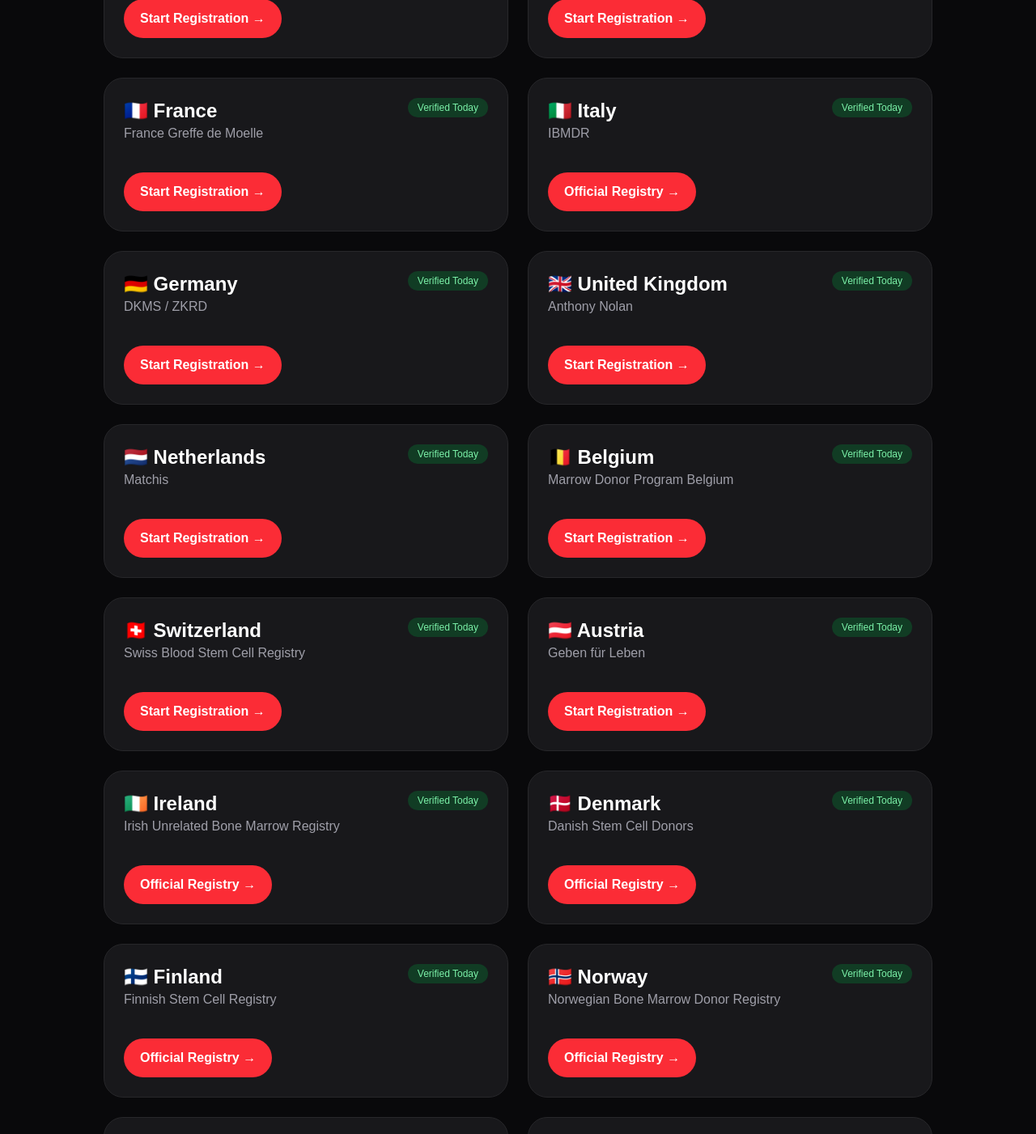
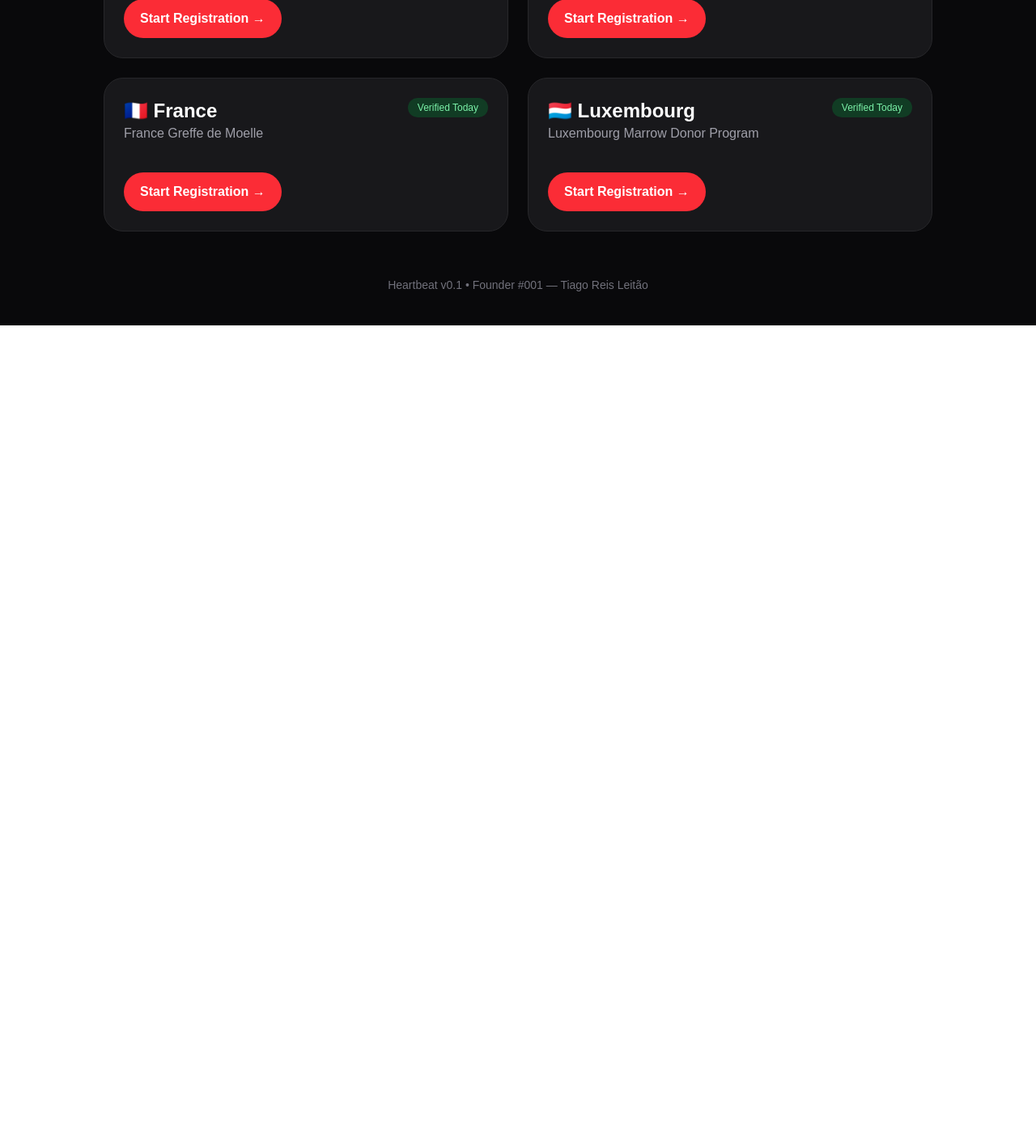
Before and after one commit to OneMatchOrg/onematch-web, a Next.js app: page / in a window 1280 px wide. Shown: the part 620-2021 px from the top of the page at 81% size. After the commit the page ends 1022 px from the top, so only its background shows below. Built offline with nearby package versions, Linux system fonts and the light colour scheme.

Commit message:
🔒 chore(registries): establish trusted core with verified direct registration links

```diff
--- a/data/countries.ts
+++ b/data/countries.ts
@@ -14,7 +14,6 @@
 };
 
 export const countries: Country[] = [
-  // Portugal
   {
     code: "PT",
     name: "Portugal",
@@ -28,19 +27,17 @@
     status: "verified",
   },
 
-  // Espanha
   {
     code: "ES",
     name: "Spain",
     flag: "🇪🇸",
     registry: "REDMO",
-    registrationUrl: "https://www.fcarreras.org/es/donante-de-medula",
+    registrationUrl: "https://fcarreras.org/donamedula",
     directRegistration: true,
     verified: "Today",
     status: "verified",
   },
 
-  // França
   {
     code: "FR",
     name: "France",
@@ -52,159 +49,14 @@
     status: "verified",
   },
 
-  // Itália
   {
-    code: "IT",
-    name: "Italy",
-    flag: "🇮🇹",
-    registry: "IBMDR",
-    registrationUrl: "https://ibmdr.galliera.it/",
-    directRegistration: false,
-    verified: "Today",
-    status: "verified",
-  },
-
-  // Alemanha
-  {
-    code: "DE",
-    name: "Germany",
-    flag: "🇩🇪",
-    registry: "DKMS / ZKRD",
-    registrationUrl: "https://www.dkms.de/",
+    code: "LU",
+    name: "Luxembourg",
+    flag: "🇱🇺",
+    registry: "Luxembourg Marrow Donor Program",
+    registrationUrl: "https://www.dondemoelle.lu/devenir-donneur/s-inscrire",
     directRegistration: true,
     verified: "Today",
     status: "verified",
   },
-
-  // Reino Unido
-  {
-    code: "GB",
-    name: "United Kingdom",
-    flag: "🇬🇧",
-    registry: "Anthony Nolan",
-    registrationUrl: "https://www.anthonynolan.org/",
-    directRegistration: true,
-    verified: "Today",
-    status: "verified",
-  },
-
-  // Países Baixos
-  {
-    code: "NL",
-    name: "Netherlands",
-    flag: "🇳🇱",
-    registry: "Matchis",
-    registrationUrl: "https://www.matchis.nl/",
-    directRegistration: true,
-    verified: "Today",
-    status: "verified",
-  },
-
-  // Bélgica
-  {
-    code: "BE",
-    name: "Belgium",
-    flag: "🇧🇪",
-    registry: "Marrow Donor Program Belgium",
-    registrationUrl: "https://www.mdp.be/",
-    directRegistration: true,
-    verified: "Today",
-    status: "verified",
-  },
-
-  // Suíça
-  {
-    code: "CH",
-    name: "Switzerland",
-    flag: "🇨🇭",
-    registry: "Swiss Blood Stem Cell Registry",
-    registrationUrl: "https://www.blutspende.ch/",
-    directRegistration: true,
-    verified: "Today",
-    status: "verified",
-  },
-
-  // Áustria
-  {
-    code: "AT",
-    name: "Austria",
-    flag: "🇦🇹",
-    registry: "Geben für Leben",
-    registrationUrl: "https://www.gebenfuerleben.at/",
-    directRegistration: true,
-    verified: "Today",
-    status: "verified",
-  },
-
-  // Irlanda
-  {
-    code: "IE",
-    name: "Ireland",
-    flag: "🇮🇪",
-    registry: "Irish Unrelated Bone Marrow Registry",
-    registrationUrl: "https://www.giveblood.ie/",
-    directRegistration: false,
-    verified: "Today",
-    status: "verified",
-  },
-
-  // Dinamarca
-  {
-    code: "DK",
-    name: "Denmark",
-    flag: "🇩🇰",
-    registry: "Danish Stem Cell Donors",
-    registrationUrl: "https://bloddonor.dk/",
-    directRegistration: false,
-    verified: "Today",
-    status: "verified",
-  },
-
-  // Finlândia
-  {
-    code: "FI",
-    name: "Finland",
-    flag: "🇫🇮",
-    registry: "Finnish Stem Cell Registry",
-    registrationUrl: "https://www.veripalvelu.fi/",
-    directRegistration: false,
-    verified: "Today",
-    status: "verified",
-  },
-
-  // Noruega
-  {
-    code: "NO",
-    name: "Norway",
-    flag: "🇳🇴",
-    registry: "Norwegian Bone Marrow Donor Registry",
-    registrationUrl: "https://www.blodbanken-oslo.no/",
-    directRegistration: false,
-    verified: "Today",
-    status: "verified",
-  },
-
-  // Polónia
-  {
-    code: "PL",
-    name: "Poland",
-    flag: "🇵🇱",
-    registry: "DKMS Polska",
-    registrationUrl: "https://www.dkms.pl/",
-    directRegistration: true,
-    verified: "Today",
-    status: "verified",
-  },
-
-  // República Checa
-  {
-    code: "CZ",
-    name: "Czech Republic",
-    flag: "🇨🇿",
-    registry: "Czech National Marrow Donor Registry",
-    registrationUrl: "https://www.kostnidren.cz/",
-    directRegistration: false,
-    verified: "Today",
-    status: "verified",
-  },
 ];
```
